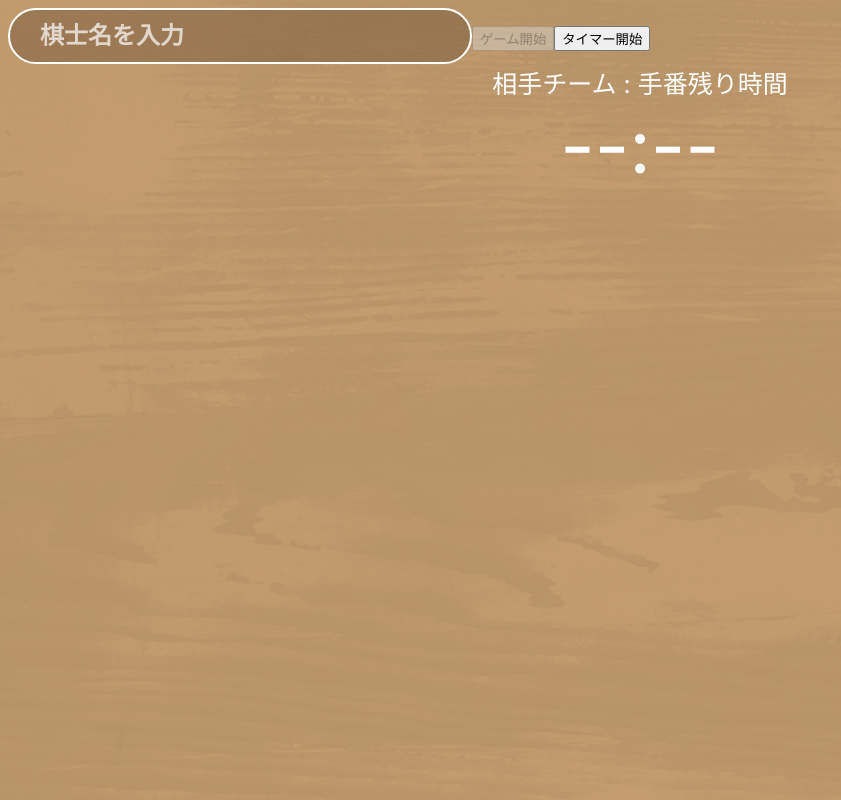
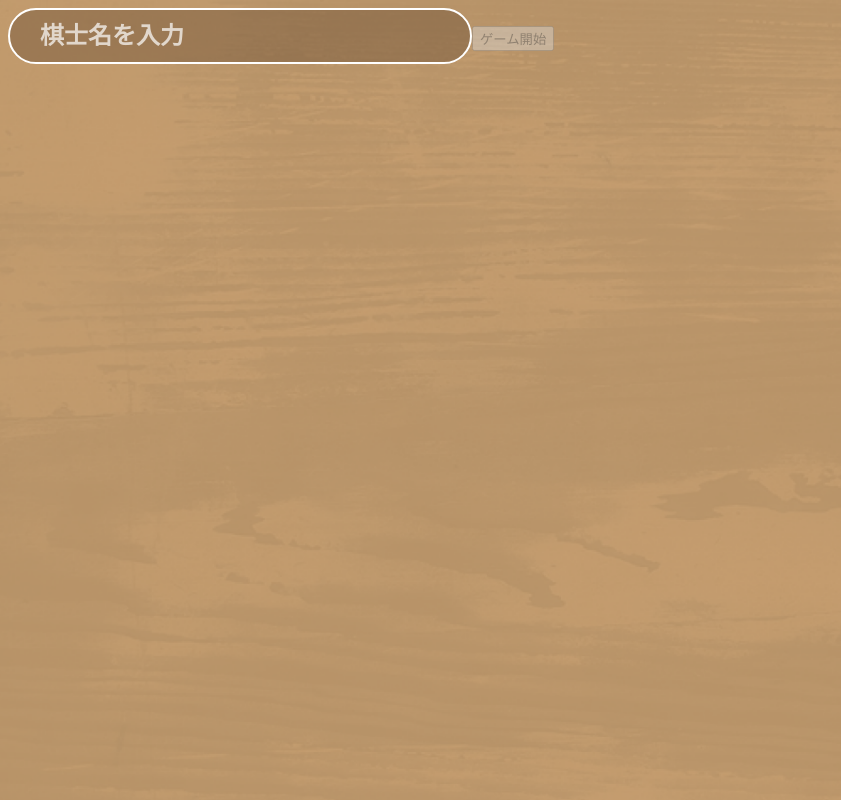
Before and after one commit to shii-park/2vs2shogi-frontend, a Next.js app: page / in a window 1280 px wide. Shown: the whole page, without its empty margins (0-841 px from the left). Built offline with nearby package versions, Linux system fonts and the light colour scheme.

Commit message:
Fix:テスト用に変更していたapp/page.tsxを戻しました

```diff
--- a/app/page.tsx
+++ b/app/page.tsx
@@ -3,8 +3,6 @@ import { InputText } from "@/components/atoms/InputText/InputText";
 import { WhiteButton } from "@/components/atoms/WhiteButton/WhiteButton";
 import { useUser } from "@/hooks/useUser";
 import { useRouter } from "next/navigation";
-import { useGameControl } from "@/hooks/useGameControl";
-import { TurnTimer } from "@/components/atoms/TurnTimer/TurnTimer";
 
 export default function Page() {
   const router = useRouter();
@@ -19,11 +17,6 @@ export default function Page() {
     // Contextにすでに保存されているので、単にページ遷移するだけでOK
     router.push("/lobby");
   };
-
-  const {timerCount, setTimerCount} = useGameControl("first", new Map());
-  const handleStartTimer = () => {
-    setTimerCount(20000);
-  }
 
   return (
     <div>
@@ -41,13 +34,6 @@ export default function Page() {
           onClick={handleStartGame}
           disabled={userName.trim() === ""}
         />
-
-        {/* タイマーテスト */}
-        <WhiteButton
-          label="タイマー開始"
-          onClick={handleStartTimer}
-        />
-        <TurnTimer isMyTimer={false} myTeam="second" currentTurn="second" currentCount={timerCount ?? 0}></TurnTimer>
       </main>
     </div>
   );
```
